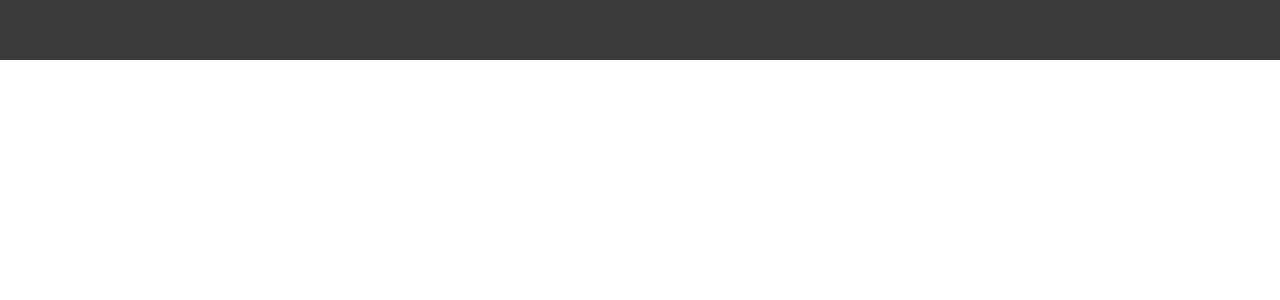
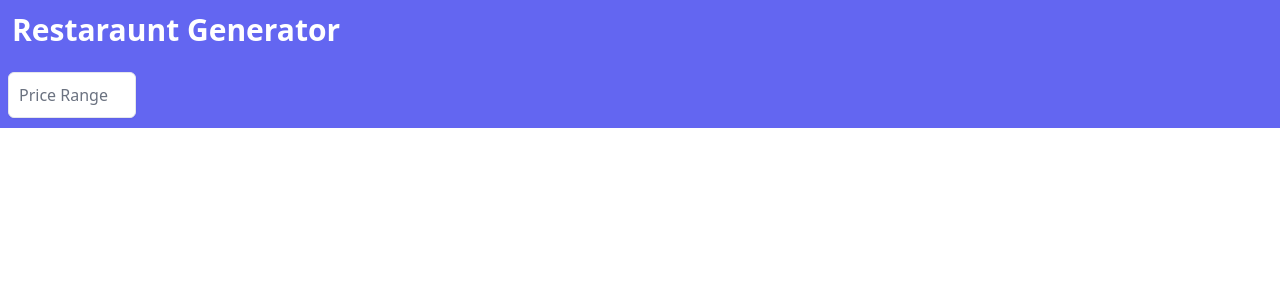
Before and after one commit to willburket/restaurant-app, a React (Create React App) app in the folder frontend/: page / in a window 1280 px wide. Shown: the top 300 px of the page. Built offline with nearby package versions, Linux system fonts and the light colour scheme.

Commit message:
price dropdown working

```diff
--- a/frontend/src/App.js
+++ b/frontend/src/App.js
@@ -1,9 +1,11 @@
 import Head from "./components/Head/Head";
+import Navbar from "./components/Navbar/Navbar";
 
 function App() {
   return (
     <div className="App">
       <Head/>
+      <Navbar/>
 
     </div>
   );
--- a/frontend/src/assets/styles/head.css
+++ /dev/null
@@ -1,6 +0,0 @@
-.head{
-    top: 0;
-    height: 60px;
-    width: 100%;
-    background-color: #3c3a3c;
-}
--- a/frontend/src/assets/styles/import.css
+++ /dev/null
@@ -1,2 +0,0 @@
-@import url(index.css);
-@import url(head.css);
--- a/frontend/src/components/Head/Head.js
+++ b/frontend/src/components/Head/Head.js
@@ -1,12 +1,14 @@
 import React from "react";
 
-function Head(){
+function Head() {
+
+    // will contain account button
 
     return(
-        <div className="head">
-
+        <div className="bg-indigo-500 h-16 w-full p-3">
+            <h1 className="text-3xl font-bold text-white">Restaraunt Generator</h1>
         </div>
     )
-}
+};
 
 export default Head;
--- /dev/null
+++ b/frontend/src/components/Navbar/Dropdown.js
@@ -0,0 +1,25 @@
+import React, {useState} from "react";
+
+function PriceDropdown() {
+    const [selected, setSelected] = useState("")
+
+    const handleSelectChange = (event) => {
+        setSelected(event.target.value)
+    }
+
+    return (
+        <div className="relative w-32">
+            <select value = {selected} onChange = {handleSelectChange}
+            className="w-full p-2.5 text-gray-500 bg-white border rounded-md shadow-sm
+            outline-none appearance-none focus:border-indigo-600">
+                <option value = "" disabled hidden>Price Range</option>
+                <option value = "1">$</option>
+                <option value = "2">$$</option>
+                <option value = "3">$$$</option>
+                <option value = "4">$$$$</option>
+            </select>
+        </div>
+    );
+}
+
+export { PriceDropdown }
--- /dev/null
+++ b/frontend/src/components/Navbar/Navbar.js
@@ -0,0 +1,15 @@
+import React from "react";
+import { PriceDropdown } from "./Dropdown";
+
+function Navbar() {
+
+    // will contain account button
+
+    return(
+        <div className="bg-indigo-500 h-16 w-full top-16 p-2">
+            <PriceDropdown/>
+        </div>
+    )
+};
+
+export default Navbar;
--- a/frontend/src/index.js
+++ b/frontend/src/index.js
@@ -1,6 +1,6 @@
 import React from 'react';
 import ReactDOM from 'react-dom/client';
-import './assets/styles/import.css'
+import './assets/styles/index.css'
 import App from './App';
 import reportWebVitals from './reportWebVitals';
 
--- a/frontend/tailwind.config.js
+++ b/frontend/tailwind.config.js
@@ -4,7 +4,27 @@ module.exports = {
     "./src/**/*.{js,jsx,ts,tsx}",
   ],
   theme: {
-    extend: {},
+    screens: {
+      'sm': '440px',
+      // => @media (min-width: 640px) { ... }
+
+      'md': '546px',
+      // => @media (min-width: 768px) { ... }
+
+      'lg': '768px',
+      // => @media (min-width: 1024px) { ... }
+
+      'xl': '1024px',
+      // => @media (min-width: 1280px) { ... }
+
+      '2xl': '1680px',
+      // => @media (min-width: 1536px) { ... }
+    },
+    extend: {
+      colors:{
+        primary: "#ff4800",
+      },
+    },
   },
   plugins: [],
 }
```
